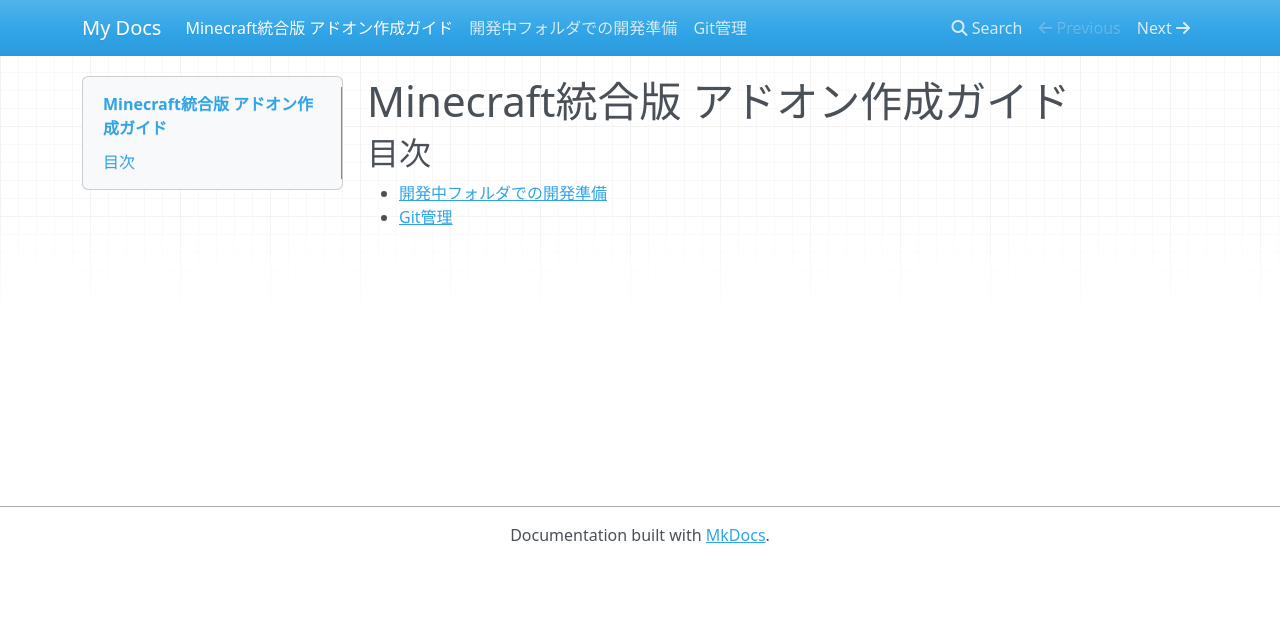
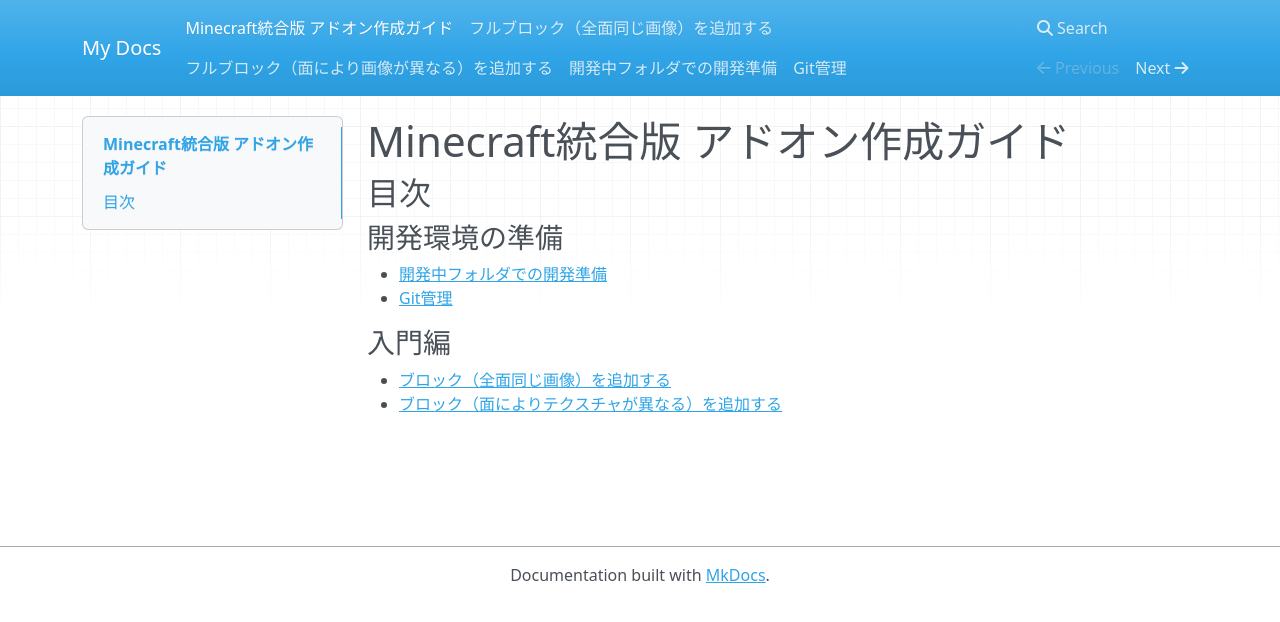
Before and after one commit to AkitaDogInCherry/AkitadogMCLearning, an MkDocs documentation site: the page built from docs/index.md, in a window 1280 px wide. Shown: the top 622 px of the page. Built offline with MkDocs 1.6.1, drawn with Linux system fonts in a browser that asks for light colours; nearby versions of some CDN libraries; some of the changed lines change nothing that is shown.

Commit message:
updated add_block2

````diff
--- /dev/null
+++ b/docs/add_block1.md
@@ -0,0 +1,212 @@
+# フルブロック（全面同じ画像）を追加する
+
+## 作成するブロック
+
+作成するブロックは以下のような特徴を持つものとする。
+
+- フルブロックで不透明のブロック。
+- 土と同じ柔らかさ。
+- 破壊すると自身をドロップする。
+
+特徴を持たない一般的なフルブロックである。
+
+命名について、ここでは、以下のようにする。
+
+- リソースパックのフォルダ名は、MyApp_RP
+- 作成するブロックのIDは、ma:sample_block1
+- テクスチャは、sample_block1_texture.png
+
+## 画像を保存
+
+画像を作成し、
+
+MyApp_RP/textures/blocks/sample_block1_texture.pngに保存する。
+
+## terrain_texture.jsonの作成
+
+terrain_texture.jsonは、ブロック用テクスチャ名簿（＝辞書）。
+
+テクスチャは直接画像ファイルを指定するのではなく、「この名前のテクスチャで、この画像を参照する」というような辞書を作る。
+
+MyApp_RP/textures/terrain_texture.jsonファイルを作成する。
+
+ここでは以下のようにする。
+
+```
+
+{
+  "texture_name": "atlas.terrain",
+  "resource_pack_name": "MyApp_RP",
+  "texture_data": {
+    "sample_block1": { "textures": "textures/blocks/sample_block1_texture" }
+  }
+}
+
+```
+
+「textures/blocks/sample_block1_texture」に拡張子はつけない。
+
+## リソースパック側の作業
+
+ブロックが、フルブロックで不透明である、といった情報をjsonファイルに記録する。
+
+一般的に、ブロックの情報（形状など）はビヘイビアーパックにJSONファイルで記録する。
+
+特殊なブロックなどは1ブロック当たり1つのJSONファイルを作成する（後述の「方法2」）が、「不透明なフルブロック」についてはblocks.jsonというファイルにまとめて書く（「方法1」）決まりになっている。
+
+この挙動は混乱しやすいものであり、将来は後述の「方法2」でも動くようになるらしいが、現状は「方法2」では動かない。
+
+方法2も今後の理解の上では見ておいた方が良いので、ここでは方法1, 2の両方を書いておく。
+
+### 「方法1」blocks.jsonの作成
+
+方法1では、このように書く。
+
+```blocks.json
+
+{
+  "format_version": "1.1.0",
+  "ma:sample_block1": {
+    "textures": "sample_block1",
+    "sound": "dig.gravel"
+  }
+}
+
+```
+
+### 「方法2」blocks/sample_block1.jsonの作成（この方法では動かない）
+
+方法2では、このように書く。
+
+```
+
+{
+  "format_version": "1.21.0",
+  "minecraft:block": {
+    "description": {
+      "identifier": "ma:sample_block1"
+    },
+    "components": {
+      "minecraft:geometry": "geometry.full_block",
+      "minecraft:material_instances": {
+        "*": { "texture": "sample_block1", "render_method": "opaque", "sound": "dig.gravel" }
+      }
+    }
+  }
+}
+
+```
+
+方法2の方は、
+
+```
+
+"identifier": "ma:sample_block1"
+
+```
+
+識別子が「ma:sample_block1」であるブロックであることが明記されている。
+
+format_versionが、「方法1」は1.1.0、「方法2」は1.21.0となっているが、これは間違いではない。
+
+1.1.0を使うのはblocks.json限定で、基本的には1.21.0（Minecraftのバージョン）の数値を使用する。
+
+### トラブルシューティング
+
+- terrain_texture.jsonが違う場所（例えばリソースパックのルート）にあると、テクスチャが黒と紫のグリッドになる。
+- 「方法2」で記述すると、テクスチャが土に「？」マークのようになる。
+
+## ビヘイビアーパック側の作業
+
+### 基本情報の設定
+
+**blocks/sample_block1.json**というファイルを作成し、以下のように書く。
+
+```
+
+{
+  "format_version": "1.21.0",
+  "minecraft:block": {
+    "description": {
+      "identifier": "ma:sample_block1"
+    },
+    "components": {
+      "minecraft:collision_box": true,
+      "minecraft:selection_box": true,
+
+      "minecraft:destructible_by_mining": {
+        "seconds_to_destroy": 0.5
+      },
+
+      "minecraft:destructible_by_explosion": {
+        "explosion_resistance": 0.5
+      }
+    }
+  }
+}
+
+```
+
+### 破壊すると自身をドロップする仕組みの作成
+
+**loot_tables/blocks/sample_block1.json**というファイルを作成し、以下のように書く。
+
+先ほどとフォルダが異なるので注意。
+
+```
+
+{
+  "pools": [
+    {
+      "rolls": 1,
+      "entries": [
+        {
+          "type": "item",
+          "name": "ma:sample_block1"
+        }
+      ]
+    }
+  ]
+}
+
+```
+
+さらに、先ほどのファイルの末尾に以下のように追記する。
+
+```
+
+{
+  "format_version": "1.21.0",
+  "minecraft:block": {
+    "description": {
+      "identifier": "ma:sample_block1"
+    },
+    "components": {
+      (中略)
+      "minecraft:destructible_by_explosion": {
+        "explosion_resistance": 0.5
+      },
+      "minecraft:loot": "loot_tables/blocks/sample_block1.json"
+    }
+  }
+}
+
+```
+
+カンマと、「minecraft:loot」の行を追加した。
+
+これで、このブロックを破壊した時にloot_tables/blocks/sample_block1.jsonの中身を参照することになる。
+
+## 確認
+
+Minecraftを起動してリソースパック・ビヘイビアーパックを入れ、
+
+```
+
+/give @s ma:sample_block1
+
+```
+
+とブロック入手のコマンドを入力して、指定したテクスチャのブロックが入手できればOK。
+
+破壊するとそのブロック自身が落ちるかどうかも確認。
--- /dev/null
+++ b/docs/add_block2.md
@@ -0,0 +1,79 @@
+# フルブロック（面により画像が異なる）を追加する
+
+## 置く方向によって面の向きが変わらないタイプのブロック
+
+置く方向によって面の向きが変わらないタイプのブロックの場合。
+
+以下の仕様で作成する。
+
+- ブロックのIDはsample_block2とする。
+- 上下面はsample_block2_top_texture、側面はsample_block2_side_textureとする。
+
+```terrain_texture.json
+
+{
+  "texture_name": "atlas.terrain",
+  "texture_data": {
+    "sample_block1": { "textures": "textures/blocks/sample_block1_texture" },
+    "sample_block2_top": { "textures": "textures/blocks/sample_block2_top_texture" },
+    "sample_block2_side": { "textures": "textures/blocks/sample_block2_side_texture" }
+  }
+}
+
+```
+
+面ごとのテクスチャを以下のように指定することができる。
+
+```blocks.json
+
+{
+  "format_version": "1.1.0",
+  "ma:sample_block1": {
+    "textures": "sample_block1",
+    "sound": "dig.gravel"
+  },
+  "ma:sample_block2": {
+    "textures": {
+      "up": "sample_block2_top",
+      "down": "sample_block2_top",
+      "north": "sample_block2_side",
+      "south": "sample_block2_side",
+      "east": "sample_block2_side",
+      "west": "sample_block2_side"
+    },
+    "sound": "dig.wood"
+  }
+}
+
+```
+
+前節の方法2の方法で記載するならこのようになる。（現在のバージョンではこの記載では動かない）
+
+```sample_block2.json
+
+{
+  "format_version": "1.21.0",
+  "minecraft:block": {
+    "description": {
+      "identifier": "ma:sample_block2"
+    },
+    "components": {
+      "minecraft:geometry": "geometry.full_block",
+      "minecraft:material_instances": {
+        "*": {
+          "textures": {
+                "up": "sample_block2_top",
+                "down": "sample_block2_top",
+                "north": "sample_block2_side",
+                "south": "sample_block2_side",
+                "east": "sample_block2_side",
+                "west": "sample_block2_side"
+              },
+          "render_method": "opaque"
+        }
+      }
+    }
+  }
+}
+
+```
--- a/docs/index.md
+++ b/docs/index.md
@@ -2,5 +2,12 @@
 
 ## 目次
 
+### 開発環境の準備
+
 - [開発中フォルダでの開発準備](./folder.md)
 - [Git管理](./git.md)
+
+### 入門編
+
+- [ブロック（全面同じ画像）を追加する](./add_block1.md)
+- [ブロック（面によりテクスチャが異なる）を追加する](./add_block2.md)
````
Also changed, not shown: 14 other files.
